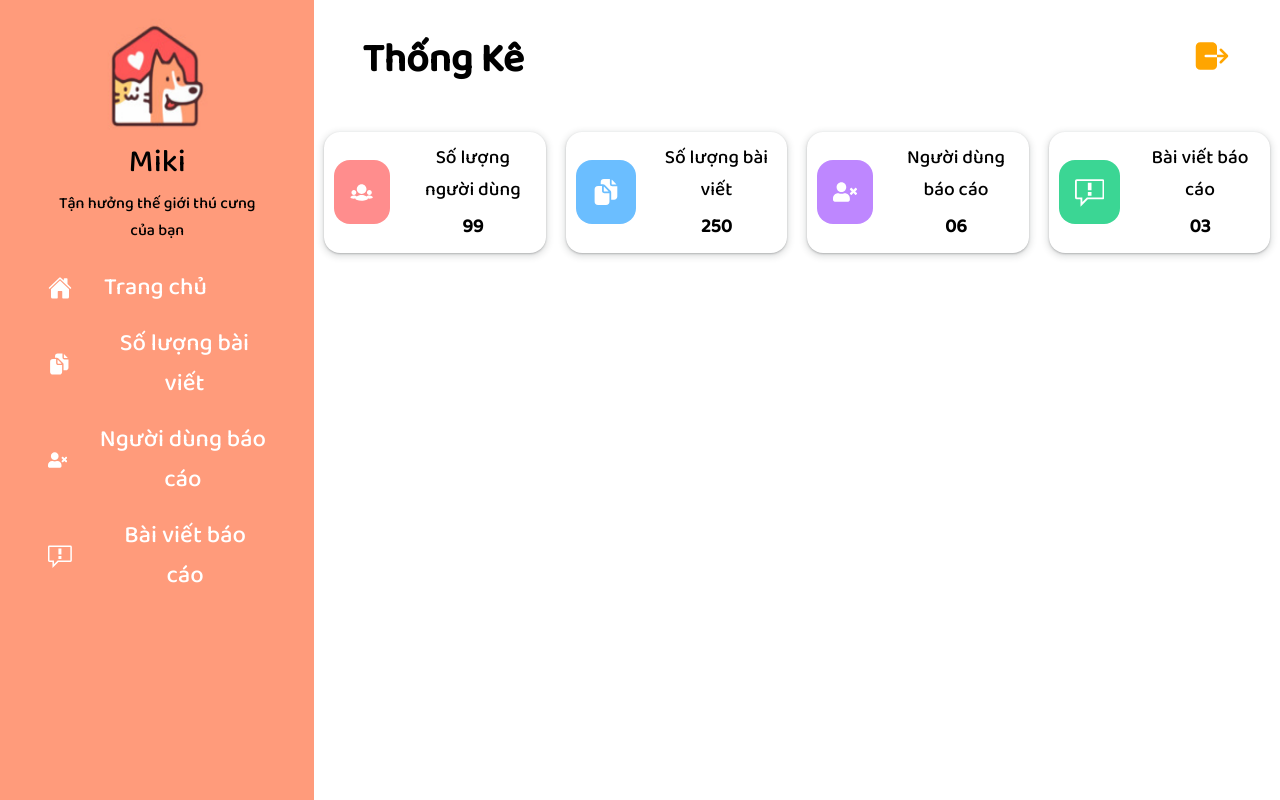
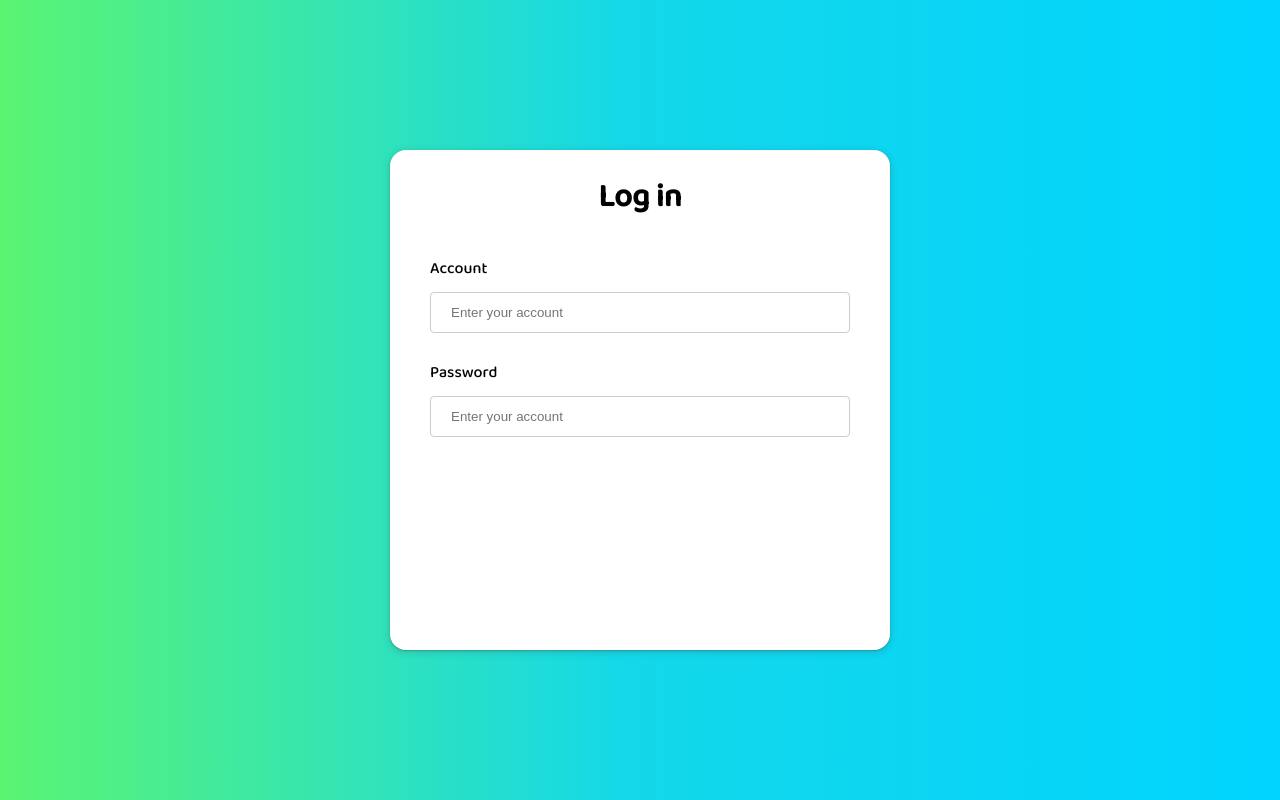
Before and after one commit to oppabgnamdz/managerial-mikipet, a React (Create React App) app: page / in a window 1280 px wide. Built offline with nearby package versions, Linux system fonts and the light colour scheme.

Commit message:
demo login

```diff
--- a/package.json
+++ b/package.json
@@ -6,12 +6,14 @@
     "@testing-library/jest-dom": "^5.11.4",
     "@testing-library/react": "^11.1.0",
     "@testing-library/user-event": "^12.1.10",
+    "axios": "^0.21.1",
     "node-sass": "^5.0.0",
     "react": "^17.0.2",
     "react-dom": "^17.0.2",
     "react-icons": "^4.2.0",
     "react-router-dom": "^5.2.0",
     "react-scripts": "4.0.3",
+    "react-table": "^7.7.0",
     "web-vitals": "^1.0.1"
   },
   "scripts": {
--- a/src/App.js
+++ b/src/App.js
@@ -1,14 +1,25 @@
 import './App.css';
 import Header from './component/Header';
 import Navigation from './component/Navigation';
+import Login from './component/Login';
+import { BrowserRouter as Router, Switch, Route, Link } from 'react-router-dom';
 function App() {
   return (
+    <Router>
+      <Switch>
+        <Route path="/home">
           <div className="App">
             <div className="main-flex">
               <Navigation />
               <Header />
             </div>
           </div>
+        </Route>
+        <Route path="/">
+          <Login />
+        </Route>
+      </Switch>
+    </Router>
   );
 }
 
--- /dev/null
+++ b/src/component/Login/index.js
@@ -0,0 +1,35 @@
+import React, { useState, useEffect } from 'react';
+import './style.scss';
+export default function Index() {
+  const [account, setAccount] = useState('');
+  const [password, setPassword] = useState('');
+  const handleSubmit = (e) => {
+    e.preventDefault();
+    console.log('handle submit');
+  };
+  return (
+    <div className="login-page">
+      <form onSubmit={handleSubmit} className="form">
+        <h1>Log in</h1>
+        <div className="login-account">
+          <label for="account">Account</label>
+          <input
+            type="text"
+            id="account"
+            name="firstname"
+            placeholder="Enter your account"
+          ></input>
+        </div>
+        <div className="login-password">
+          <label for="account">Password</label>
+          <input
+            type="password"
+            id="account"
+            name="firstname"
+            placeholder="Enter your account"
+          ></input>
+        </div>
+      </form>
+    </div>
+  );
+}
--- /dev/null
+++ b/src/component/Login/style.scss
@@ -0,0 +1,44 @@
+.login-page {
+  background: rgb(60, 242, 88);
+  background: linear-gradient(
+    90deg,
+    rgba(60, 242, 88, 0.8449754901960784) 0%,
+    rgba(20, 216, 233, 1) 49%,
+    rgba(0, 212, 255, 1) 100%
+  );
+  height: 100vh;
+  display: flex;
+  justify-content: center;
+  align-items: center;
+  .form {
+    box-shadow: rgba(60, 64, 67, 0.3) 0px 1px 2px 0px,
+      rgba(60, 64, 67, 0.15) 0px 2px 6px 2px;
+    width: 500px;
+    height: 500px;
+    background-color: white;
+    border-radius: 1rem;
+    h1 {
+      text-align: center;
+    }
+    .login-account,
+    .login-password {
+      display: flex;
+      align-items: center;
+      padding: 0.5rem 2.5rem;
+      flex-direction: column;
+      label {
+        align-self: flex-start;
+      }
+      #account {
+        width: 100%;
+        padding: 12px 20px;
+        display: inline-block;
+        margin: 10px 0px !important;
+        border: 1px solid #ccc;
+        border-radius: 4px;
+        box-sizing: border-box;
+        margin-left: 1rem;
+      }
+    }
+  }
+}
```
Also changed, not shown: 1 other file (tests, documents, lock files or other folders). Lines whose indentation alone changed are shown as unchanged.
